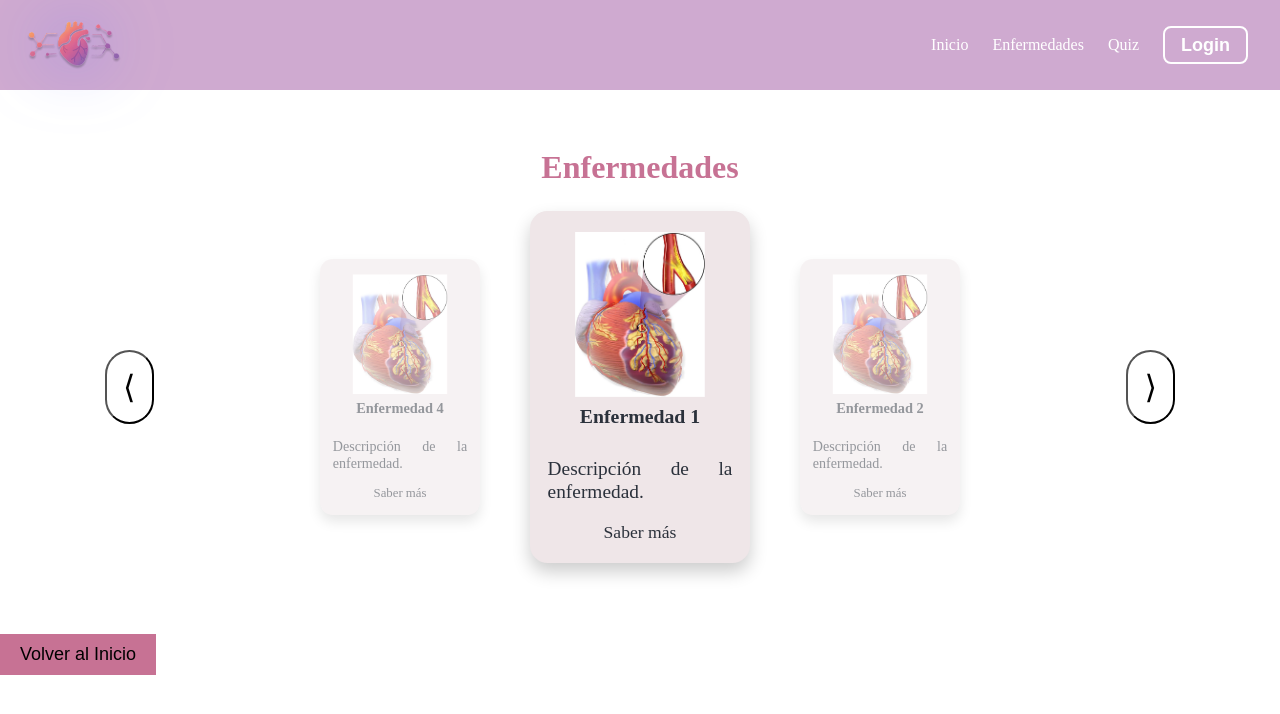
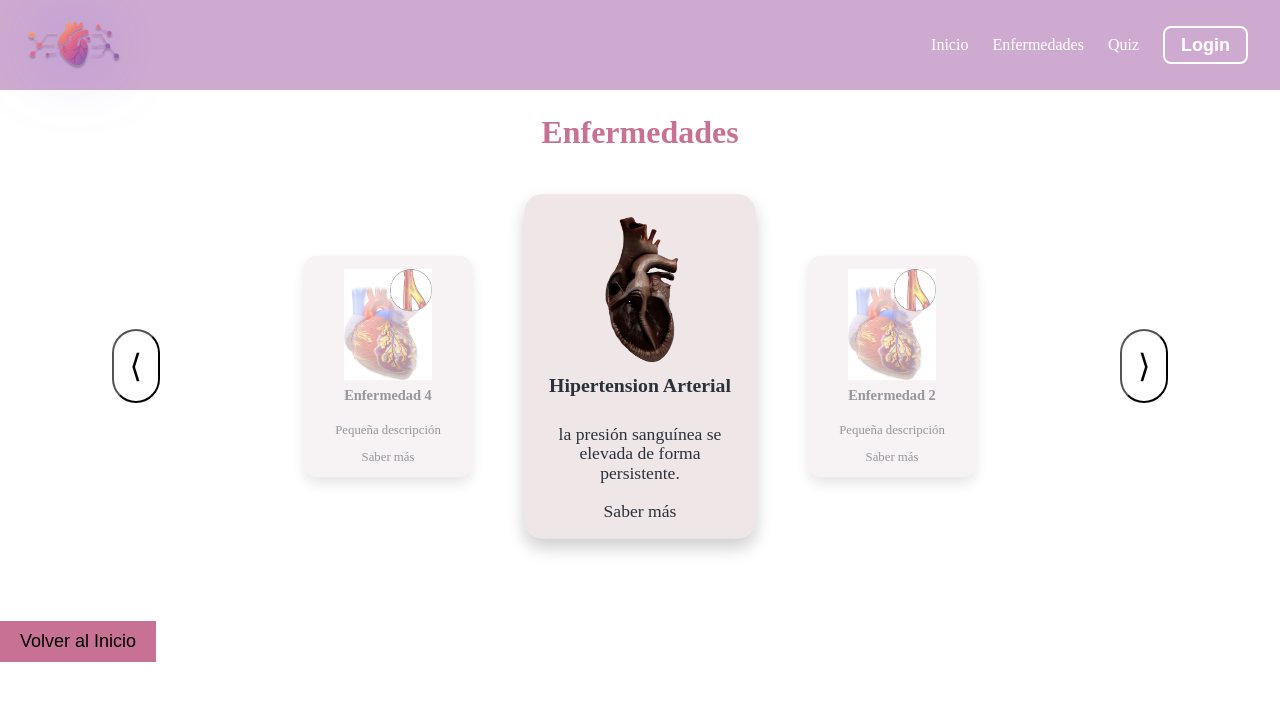
Before and after one commit to DaniJER/CardioXplore3D, a React (Vite) app: page /enfermedades in a window 1280 px wide. Shown: the top 714 px of the page. Built offline with nearby package versions, Linux system fonts and the light colour scheme; no server answers; a web font is replaced by a local one.

Commit message:
feat: Add Heart-HA disease image and update disease data structure with descriptions

```diff
--- a/src/pages/diseases/diseases.css
+++ b/src/pages/diseases/diseases.css
@@ -1,8 +1,12 @@
 .coverflow-contenedor {
     text-align: center;
     font-family: 'Atkinson Hyperlegible', sans-serif;
-    padding: 2rem;
+    padding: 2.5rem;
     overflow: hidden;
+}
+
+.coverflow-contenedor h2 {
+    margin: -1rem 0 2.5rem 0;
 }
 
 .coverflow {
@@ -24,8 +28,7 @@
     display: flex;
     flex-direction: column;
     position: absolute;
-    width: 200px;
-    height: 320px;
+    width: 210px;
     transition: all 0.5s ease;
     transform: scale(0.8);
     opacity: 0.5;
@@ -38,7 +41,7 @@
 
 .card img {
     width: 100%;
-    height: 150px;
+    height: 140px;
     object-fit: contain;
     border-radius: 1rem;
 }
@@ -88,3 +91,9 @@
     background: none;
     border: revert;
 }
+
+.card p {
+    text-align: unset;
+    font-size: medium;
+    direction: ltr;
+}
--- a/src/pages/diseases/diseases.jsx
+++ b/src/pages/diseases/diseases.jsx
@@ -3,10 +3,10 @@ import './diseases.css';
 import { Link } from 'react-router-dom';
 
 const datos = [
-    { id: 1, nombre: 'Enfermedad 1', imagen: '/img-diseases/prueba.png' },
-    { id: 2, nombre: 'Enfermedad 2', imagen: '/img-diseases/prueba.png' },
-    { id: 3, nombre: 'Enfermedad 3', imagen: '/img-diseases/prueba.png' },
-    { id: 4, nombre: 'Enfermedad 4', imagen: '/img-diseases/prueba.png' },
+    { id: 1, nombre: 'Hipertension Arterial', descripcion: 'la presión sanguínea se elevada de forma persistente.', imagen: '/img-diseases/Heart-HA.png' },
+    { id: 2, nombre: 'Enfermedad 2', descripcion:'Pequeña descripción' , imagen: '/img-diseases/prueba.png' },
+    { id: 3, nombre: 'Enfermedad 3', descripcion:'Pequeña descripción' , imagen: '/img-diseases/prueba.png' },
+    { id: 4, nombre: 'Enfermedad 4', descripcion:'Pequeña descripción' , imagen: '/img-diseases/prueba.png' },
 ];
 
 const Diseases = () => {
@@ -52,7 +52,7 @@ const Diseases = () => {
                             <button key={item.id} className={clase} onClick={buttonAction}>
                                 <img src={item.imagen} alt={item.nombre} />
                                 <h3>{item.nombre}</h3>
-                                <p>Descripción de la enfermedad.</p>
+                                <p>{item.descripcion}</p>
                                 {/* Enlace a la página de la enfermedad dependiendo de los datos */}
                                 <Link to={`/enfermedades/${item.id}`} className={linkClass}>Saber más</Link>
                             </button>
```
Also changed, not shown: public/img-diseases/Heart-HA.png (added).
